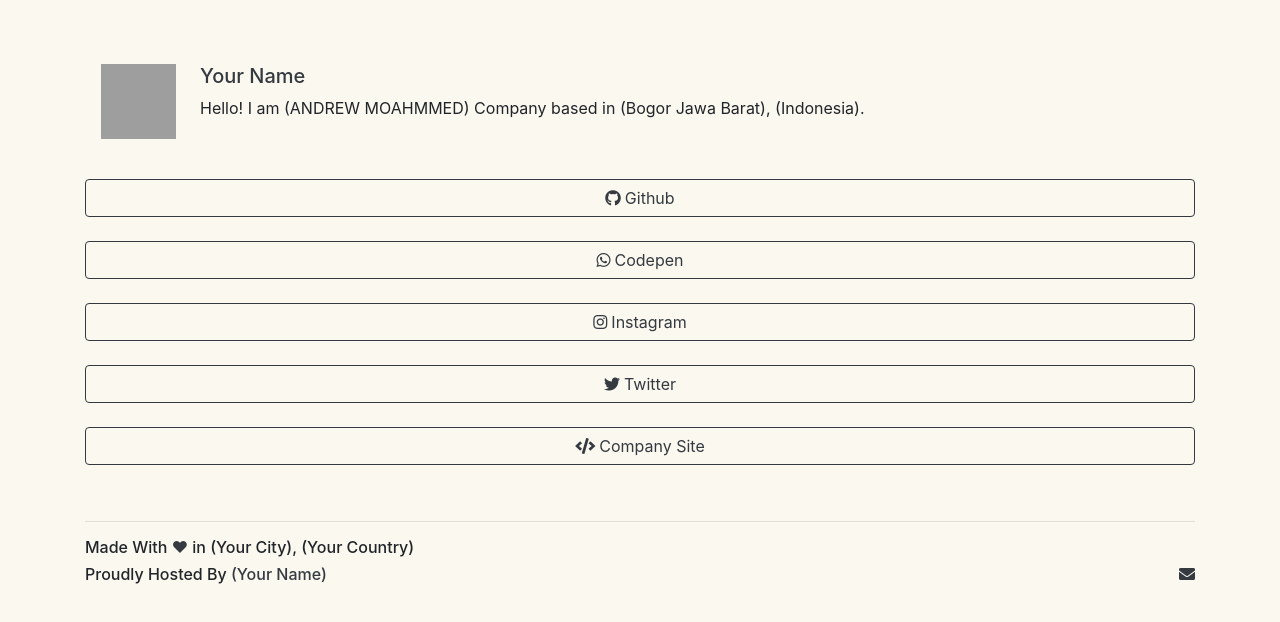
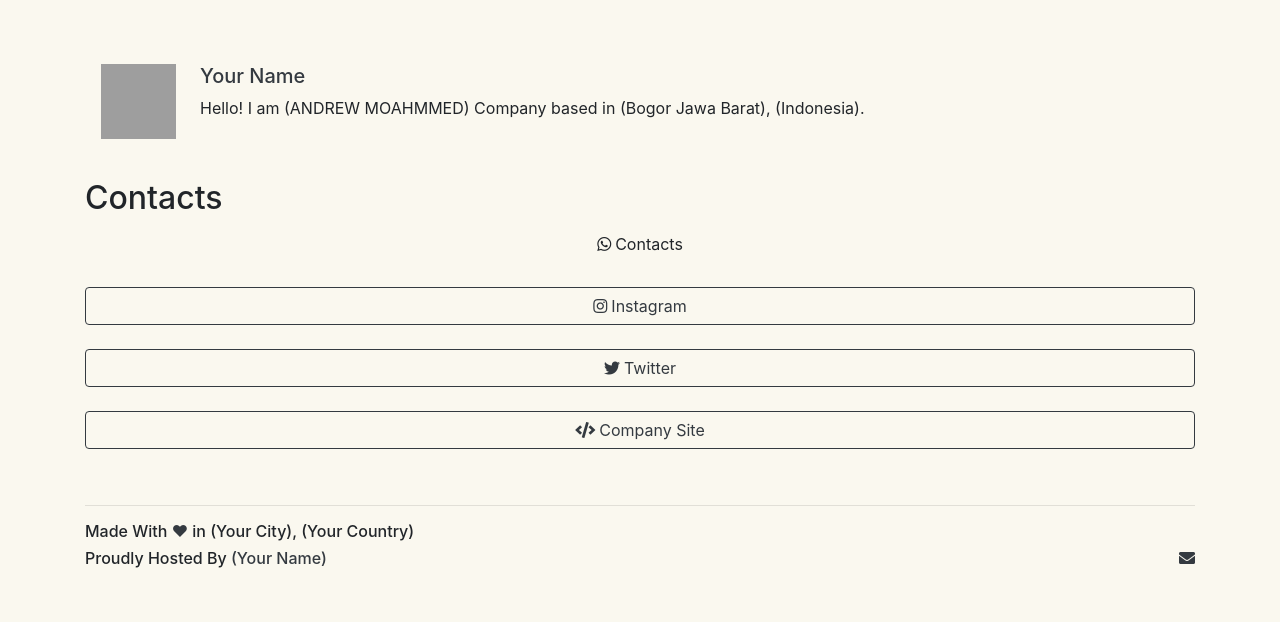
Before and after one commit to ZheHacK/Animo-Links-Page, a plain HTML site: page index.html in a window 1280 px wide. Drawn offline with nearby package versions, Linux system fonts and the light colour scheme; grey boxes are pictures that could not be loaded.

Commit message:
Update index.html

```diff
--- a/index.html
+++ b/index.html
@@ -54,9 +54,8 @@
     </div>
   </div>
 <div class="mt-4">
-  <a href="#" class="btn btn-outline-dark btn-block" role="button" target="_blank"><i class="fab fa-github">&nbsp;</i>Github</a>
-  <br>
-  <a href="#" class="btn btn-outline-dark btn-block" role="button" target="_blank"><i class="fab fa-whatsapp">&nbsp;</i>Codepen</a>
+        <h2>Contacts</h2>
+  <a href="https://api.whatsapp.com/send?phone=6289638950471&text=Assalamualaikum" class="btn btn-whatsapp-dark btn-block" role="button" target="_blank"><i class="fab fa-whatsapp">&nbsp;</i>Contacts</a>
   <br>
   <a href="https://instagram.com/andrewmo1907" class="btn btn-outline-dark btn-block" role="button" target="_blank"><i class="fab fa-instagram">&nbsp;</i>Instagram</a>
   <br>
```
